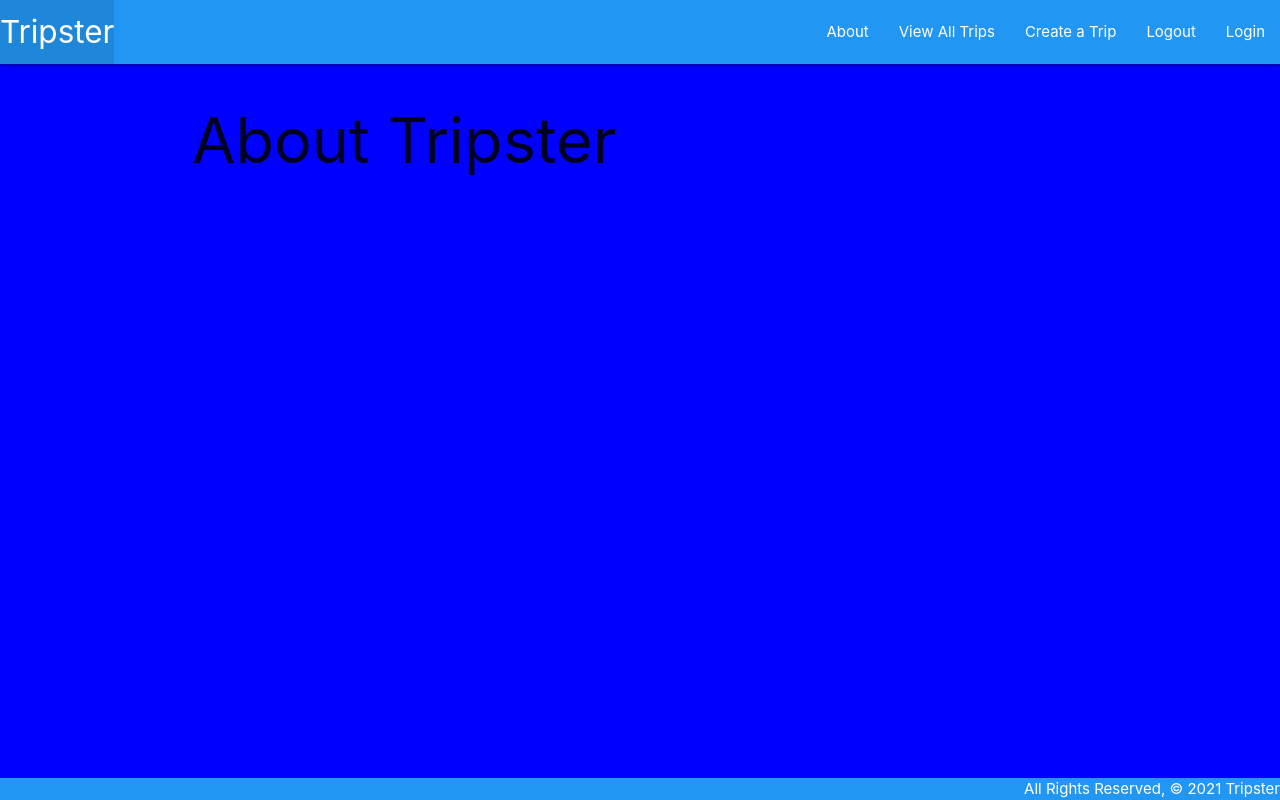
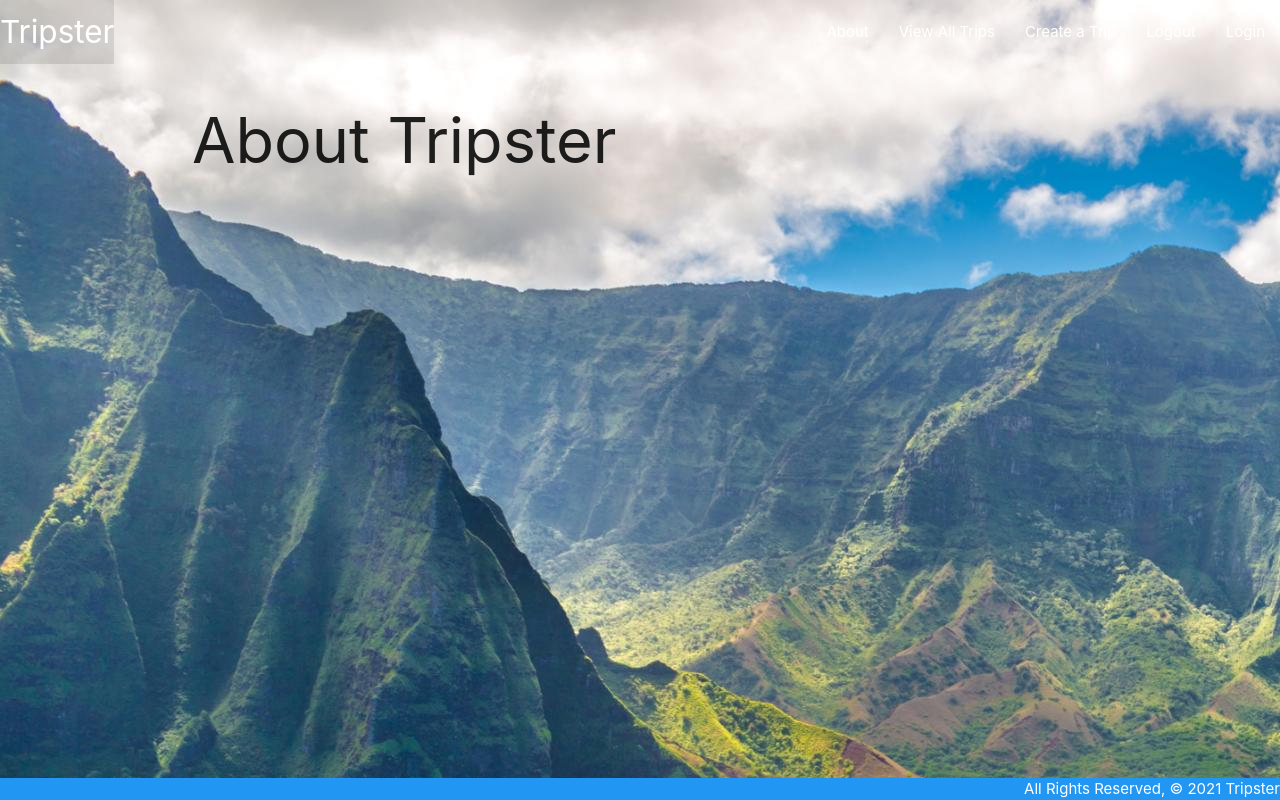
Before and after one commit to benjaminglasser/tripster, a Django app: page /about/ in a window 1280 px wide. Run offline with Django 3.2, Linux system fonts and the light colour scheme.

Commit message:
updates css with background images

```diff
--- a/main_app/static/css/style.css
+++ b/main_app/static/css/style.css
@@ -2,7 +2,7 @@ body {
   display: flex;
   min-height: 100vh;
   flex-direction: column;
-  background-color: blue;
+  background-image: url("../imgs/travel2.jpeg");
 }
 
 main {
--- a/main_app/templates/about.html
+++ b/main_app/templates/about.html
@@ -1,5 +1,7 @@
 {% extends 'base.html' %}
 
 {% block content %}
-    <h1>About Tripster</h1>
+    <!-- <div style="background-image: url(../static/imgs/travel2.jpeg)"> -->
+        <h1>About Tripster</h1>
+    <!-- </div> -->
 {% endblock %}
--- a/main_app/templates/base.html
+++ b/main_app/templates/base.html
@@ -13,8 +13,8 @@
 </head>
 <body>
     <header class="navbar-fixed">
-        <nav>
-            <div class="nav-wrapper blue">
+        <nav class="transparent z-depth-0">
+            <div class="nav-wrapper">
                 <ul>
                     <li>
                         <a href="{% url 'home' %}" class="left brand-logo">Tripster</a>
```
Also changed, not shown: imgs/travel7.jpeg (deleted), imgs/travel9.jpeg (deleted), main_app/static/imgs/travel1.jpeg (renamed from imgs/travel1.jpeg), main_app/static/imgs/travel10.jpeg (renamed from imgs/travel10.jpeg), main_app/static/imgs/travel11.jpeg (renamed from imgs/travel11.jpeg), main_app/static/imgs/travel2.jpeg (renamed from imgs/travel2.jpeg), main_app/static/imgs/travel3.jpeg (renamed from imgs/travel3.jpeg), main_app/static/imgs/travel4.jpeg (renamed from imgs/travel4.jpeg), main_app/static/imgs/travel8.jpeg (renamed from imgs/travel8.jpeg), main_app/static/imgs/wireframe screenshots/createStop.png (renamed from imgs/wireframe screenshots/createStop.png), main_app/static/imgs/wireframe screenshots/createTrip.png (renamed from imgs/wireframe screenshots/createTrip.png), main_app/static/imgs/wireframe screenshots/homePage.png (renamed from imgs/wireframe screenshots/homePage.png), main_app/static/imgs/wireframe screenshots/myTrips.png (renamed from imgs/wireframe screenshots/myTrips.png), main_app/static/imgs/wireframe screenshots/stopDetails.png (renamed from imgs/wireframe screenshots/stopDetails.png), 2 other files.
